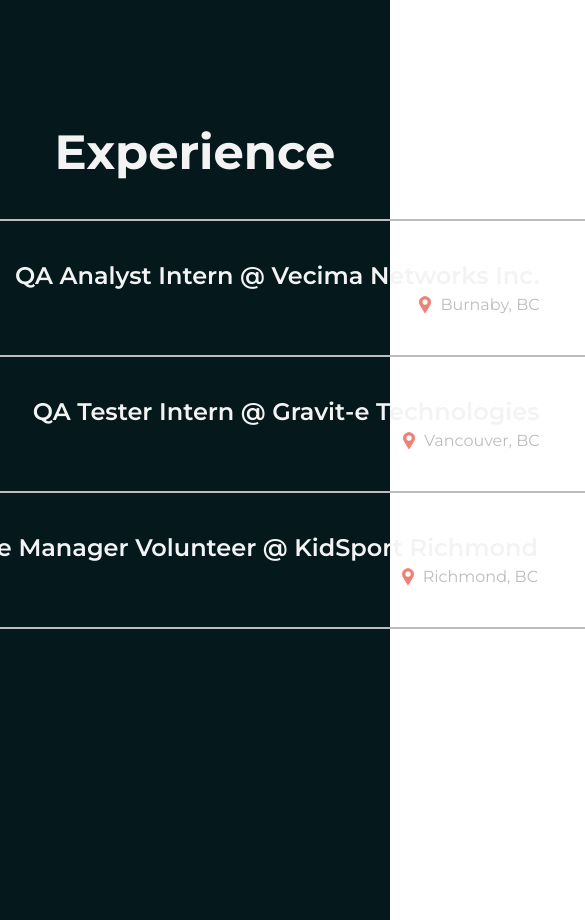
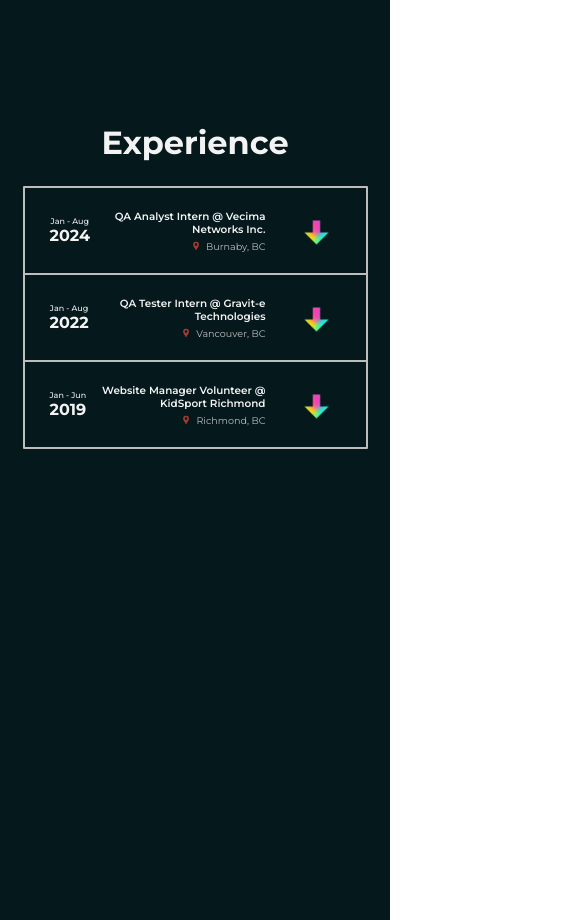
Before and after one commit to michlam/portfolio-website, a React (Vite) app: page / in a window 390 px wide. Shown: the part 2200-3120 px from the top of the page, 585 px wide, since content can reach past the window. Built offline with nearby package versions, Linux system fonts and the light colour scheme.

Commit message:
continued experience mobile responsiveness styling

```diff
--- a/src/components/Experience.css
+++ b/src/components/Experience.css
@@ -196,3 +196,161 @@
         font-weight: 550;
     }
 }
+
+@media (max-width: 1180px) {
+    .experience-content {
+        width: 730px;
+    }
+
+
+    .work-date {
+        & > h4 {
+            font-size: 0.7rem;
+        }
+
+        & > h2 {
+            font-size: 1.4rem;
+        }
+    }
+
+    .work-description {
+        & > h2 {
+            font-size: 1rem;
+        }
+    }
+
+    .work-location {
+        & > img {
+            width: 15px;
+            height: 15px;
+        }
+
+        & > h4 {
+            font-size: 0.9rem;
+        }
+    }
+
+    .work-content {
+        background-position: 380px 130px;
+        background-size: 350px;
+
+        & > p {
+            font-size: 0.9rem;
+        }
+
+        & > ul > li {
+            font-size: 0.8rem;
+        }
+    }
+
+    .work-link {
+        & > img {
+            width: 15px;
+            height: 15px;
+            opacity: 70%;
+        }
+
+        & > h4 {
+            font-size: 0.9rem;
+        }
+    }
+
+    .work-skills {
+        & > h4 {
+            font-size: 0.7rem;
+        }
+    }
+}
+
+
+
+
+
+
+
+
+
+
+
+
+
+@media (max-width: 768px) {
+    section.experience > h1 {
+        font-size: 2rem;
+    }
+
+    .experience-content {
+        width: 345px;
+    }
+
+    .experience-content > details > summary {
+        padding: 20px 25px;
+        &::after {
+            width: 25px;
+            height: 25px;
+        }
+    }
+
+    .work-date {
+        & > h4 {
+            font-size: 0.5rem;
+        }
+
+        & > h2 {
+            font-size: 1rem;
+        }
+    }
+
+    .work-description {
+        & > h2 {
+            font-size: 0.65rem;
+        }
+    }
+
+    .work-location {
+        & > img {
+            width: 10px;
+            height: 10px;
+        }
+
+        & > h4 {
+            font-size: 0.6rem;
+        }
+    }
+
+    .work-content {
+        background-position: 170px 300px;
+        background-size: 180px;
+        padding: 20px 25px;
+
+        & > p {
+            font-size: 0.71rem;
+        }
+
+        & > ul > li {
+            font-size: 0.65rem;
+        }
+    }
+
+    .work-link {
+        & > img {
+            width: 10px;
+            height: 10px;
+            opacity: 70%;
+        }
+
+        & > h4 {
+            font-size: 0.65rem;
+        }
+    }
+
+    .work-skills {
+        display: flex;
+        flex-wrap: wrap;
+
+        & > h4 {
+            font-size: 0.6rem;
+            font-weight: 300;
+        }
+    }
+}
```
